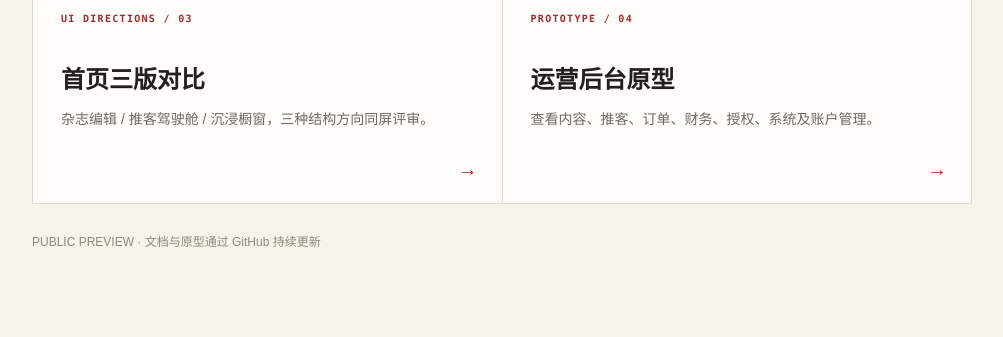
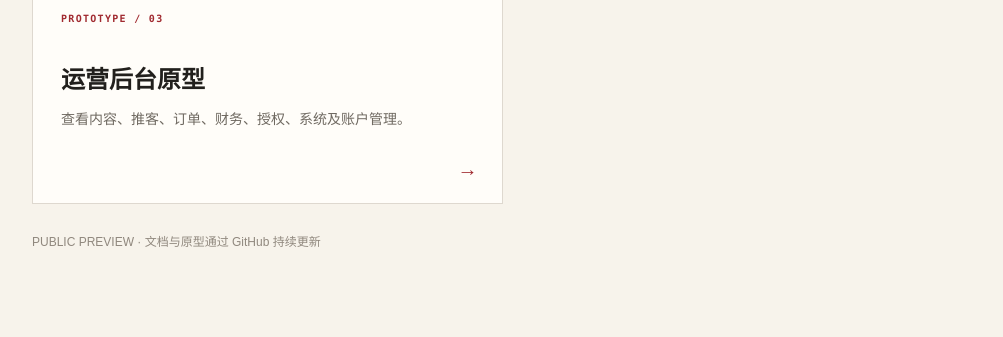
Before and after one commit to ZhangRulei/dailaixi-promoter-platform, a plain HTML site: page pages/index.html in a window 1280 px wide. Shown: the part 575-912 px from the top of the page, without its empty margins (138-1141 px from the left). Drawn offline with Linux system fonts and the light colour scheme.

Commit message:
修复 Pages 发布目录

```diff
--- a/pages/index.html
+++ b/pages/index.html
@@ -35,11 +35,8 @@
       <a href="./prototype/homepage-lowfi/">
         <small>PROTOTYPE / 02</small><strong>小程序原型</strong><span>直接体验首页、商品、直播视频、发圈、我的及全局流程。</span><i>→</i>
       </a>
-      <a href="./prototype/homepage-variants/">
-        <small>UI DIRECTIONS / 03</small><strong>首页三版对比</strong><span>杂志编辑 / 推客驾驶舱 / 沉浸橱窗，三种结构方向同屏评审。</span><i>→</i>
-      </a>
       <a href="./prototype/admin-lowfi/">
-        <small>PROTOTYPE / 04</small><strong>运营后台原型</strong><span>查看内容、推客、订单、财务、授权、系统及账户管理。</span><i>→</i>
+        <small>PROTOTYPE / 03</small><strong>运营后台原型</strong><span>查看内容、推客、订单、财务、授权、系统及账户管理。</span><i>→</i>
       </a>
     </section>
     <footer>PUBLIC PREVIEW · 文档与原型通过 GitHub 持续更新</footer>
```
Also changed, not shown: .github/workflows/deploy-pages.yml, README.md.
